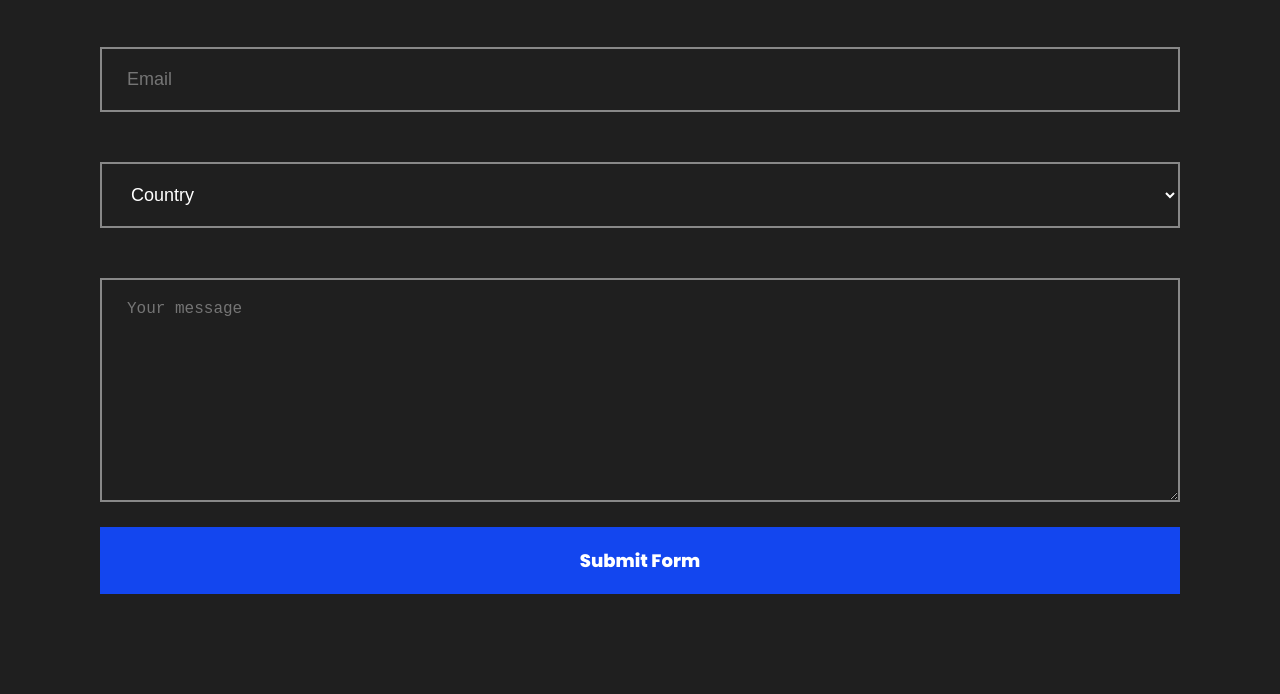
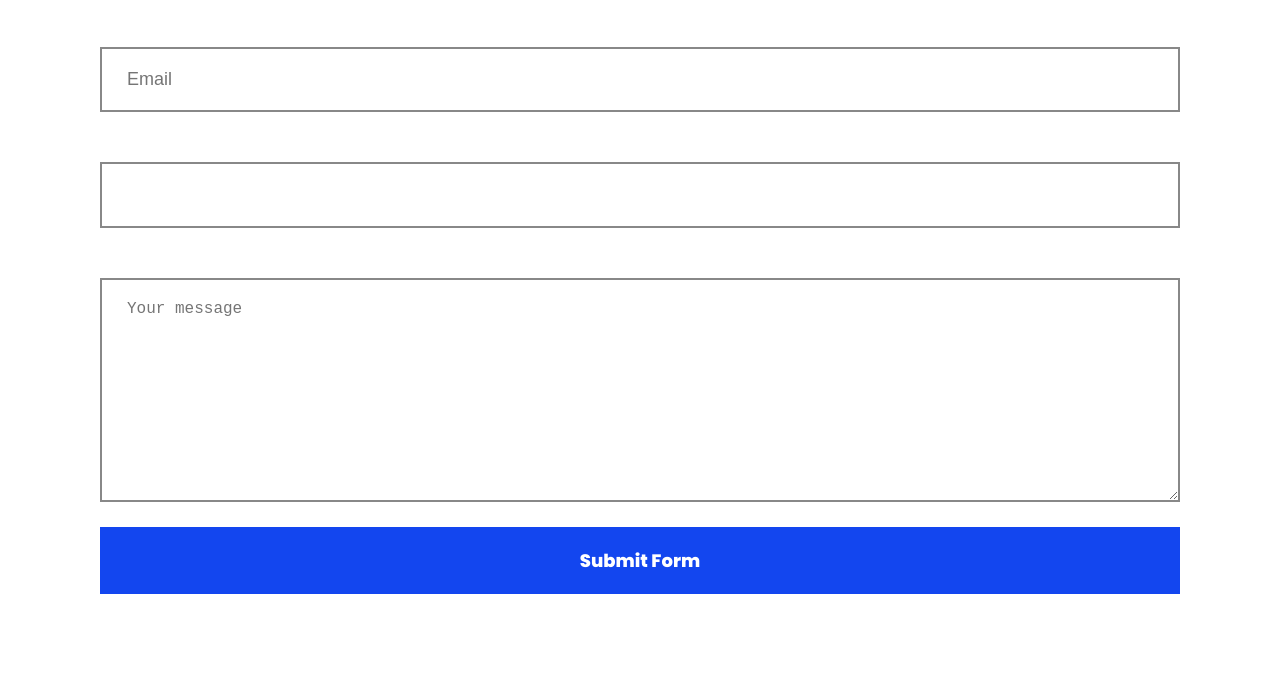
Before and after one commit to Utkarshsgithub/form-design, a plain HTML site: page index.html in a window 1280 px wide. Shown: the part 333-1027 px from the top of the page. Drawn offline with Linux system fonts and the light colour scheme.

Commit message:
colors switched

```diff
--- a/global.css
+++ b/global.css
@@ -16,8 +16,8 @@ html {
 body {
   font-family: "Poppins", sans-serif;
   line-height: 30px;
-  background: #1f1f1f;
-  color: #fff;
+  background: #fff;
+  color: #1f1f1f;
 }
 
 a:active {
```
